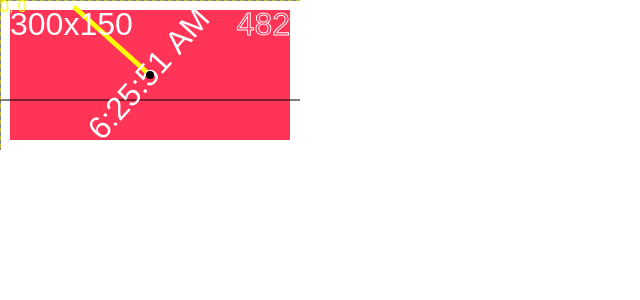
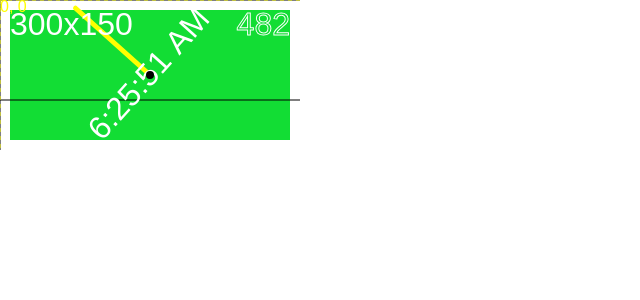
Before and after one commit to paulroho/traffy, a Next.js app: page /simulation in a window 1280 px wide. Shown: the top 300 px of the page, without its empty margins (0-640 px from the left). Built offline with nearby package versions, Linux system fonts and the light colour scheme.

Commit message:
add lights to vehicle

```diff
--- a/src/app/simulation/page.tsx
+++ b/src/app/simulation/page.tsx
@@ -37,13 +37,13 @@
   const carInitialState: VehicleState = {
     placement: {
       position: {
-        x: 0,
+        x: 100,
         y: 250,
       },
-      angle: Math.PI / 2
+      angle: -Math.PI / 2
     },
-    velocity: 20,
-    turnAngle: -0.2,
+    velocity: 0,
+    turnAngle: 0.3,
   };
   const car = new Vehicle(carOptions, carInitialState);
 
--- a/src/visualization/components/dev-tools/someBackground.ts
+++ b/src/visualization/components/dev-tools/someBackground.ts
@@ -3,7 +3,7 @@
 export default function someBackground(): Renderable {
   return {
     render: ctx => {
-      ctx.fillStyle = '#ff3456';
+      ctx.fillStyle = '#12dd34';
       ctx.fillRect(10, 10, ctx.canvas.width - 20, ctx.canvas.height - 20);
     }
   };
--- a/src/visualization/components/vehicle.ts
+++ b/src/visualization/components/vehicle.ts
@@ -32,6 +32,7 @@
     ctx.fillRect(0, 0, options.length, options.width);
 
     drawWheels(ctx);
+    drawLights(ctx);
 
     ctx.restore();
   }
@@ -61,6 +62,35 @@
     ctx.restore();
   }
 
+  function drawLights(ctx: CanvasRenderingContext2D) {
+    drawHeadlights(ctx);
+    drawTaillights(ctx);
+  }
+
+  function drawHeadlights(ctx: CanvasRenderingContext2D) {
+    ctx.beginPath();
+    ctx.arc(options.length + 2, 9, 9, Math.PI / 2, 3 * Math.PI / 2);
+    ctx.fillStyle = "yellow";
+    ctx.fill();
+
+    ctx.beginPath();
+    ctx.arc(options.length + 2, 41, 9, Math.PI / 2, 3 * Math.PI / 2);
+    ctx.fillStyle = "yellow";
+    ctx.fill();
+  }
+
+  function drawTaillights(ctx: CanvasRenderingContext2D) {
+    ctx.beginPath();
+    ctx.arc(-2, 8, 6, 3 * Math.PI / 2, Math.PI / 2);
+    ctx.fillStyle = "red";
+    ctx.fill();
+
+    ctx.beginPath();
+    ctx.arc(-2, 42, 6, 3 * Math.PI / 2, Math.PI / 2);
+    ctx.fillStyle = "red";
+    ctx.fill();
+  }
+
   function drawReferencePoint(ctx: CanvasRenderingContext2D) {
     ctx.beginPath();
     ctx.arc(0, 0, 5, 0, 2 * Math.PI);
```
